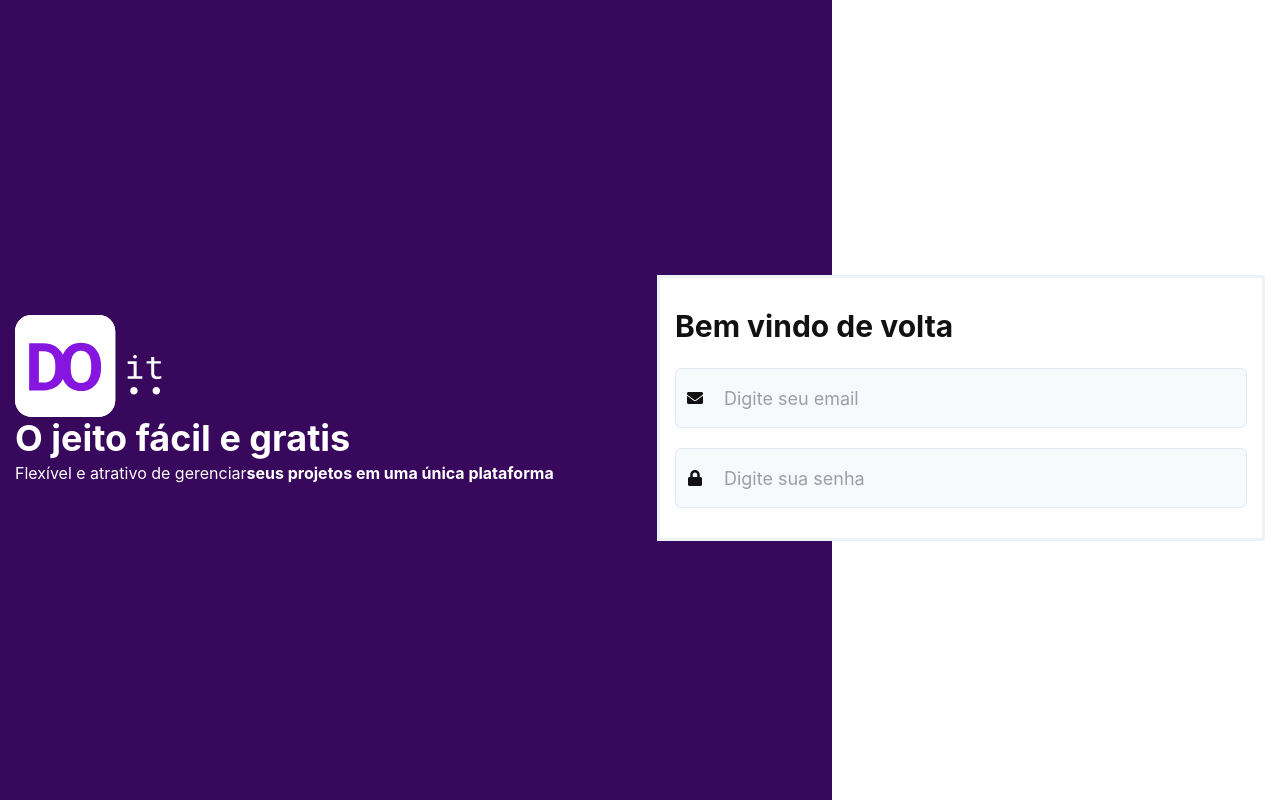
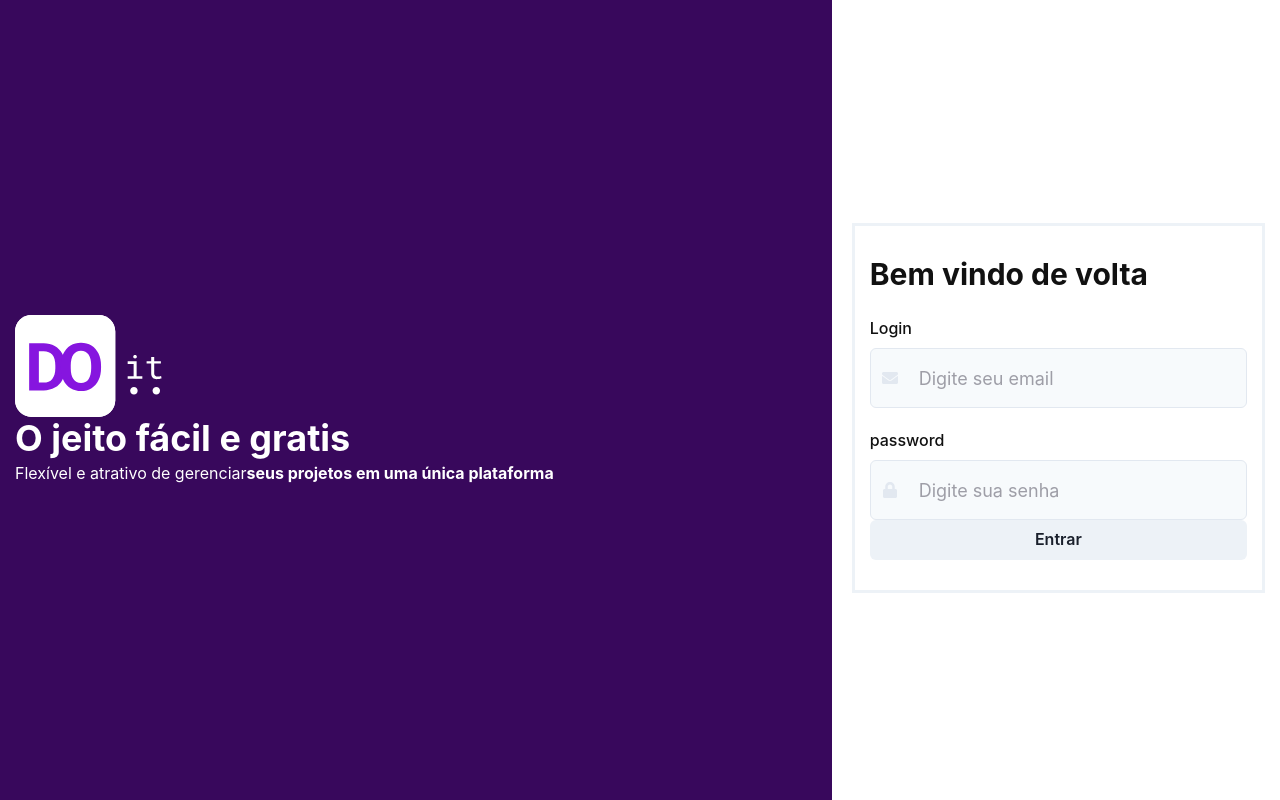
Before and after one commit to diegosales30/to-day, a React (Create React App) app: page / in a window 1280 px wide. Built offline with nearby package versions, Linux system fonts and the light colour scheme.

Commit message:
criando regra de negocio login

```diff
--- a/src/components/Form/Input.tsx
+++ b/src/components/Form/Input.tsx
@@ -8,7 +8,14 @@ import {
   InputGroup,
 } from "@chakra-ui/react";
 
-import { useState, useCallback, useEffect, useRef } from "react";
+import {
+  useState,
+  useCallback,
+  useEffect,
+  useRef,
+  ForwardRefRenderFunction,
+  forwardRef,
+} from "react";
 import { FieldError } from "react-hook-form";
 
 import { IconType } from "react-icons/lib";
@@ -20,19 +27,48 @@ interface InputProps extends ChakraInputProps {
   icon?: IconType;
 }
 
-export const Input = ({
-  name,
-  error = null,
-  icon: Icon,
-  label,
-  ...rest
-}: InputProps) => {
+type inputVariationOptions = {
+  [key: string]: string;
+};
+
+const inputVariation: inputVariationOptions = {
+  error: "red.500",
+  default: "gray.200",
+  focus: "purple.800",
+  filled: "green.500",
+};
+
+const InputBase: ForwardRefRenderFunction<HTMLInputElement, InputProps> = (
+  { name, error = null, icon: Icon, label, ...rest },
+  ref
+) => {
+  const [value, setValue] = useState("");
+  const [variation, setVariation] = useState("default");
+
+  useEffect(() => {
+    if (error) {
+      return setVariation("error");
+    }
+  }, [error]);
+
+  const handleInputFocus = useCallback(() => {
+    if (!error) {
+      setVariation("focus");
+    }
+  }, [error]);
+
+  const handleInputBlur = useCallback(() => {
+    if (value.length > 1 && !error) {
+      return setVariation("filled");
+    }
+  }, [error, value]);
+
   return (
-    <FormControl isRequired>
+    <FormControl isInvalid={!!error}>
       {!!label && <FormLabel>{label}</FormLabel>}
       <InputGroup flexDirection="column">
         {Icon && (
-          <InputLeftElement mt="2.5">
+          <InputLeftElement color={inputVariation[variation]} mt="2.5">
             <Icon />
           </InputLeftElement>
         )}
@@ -40,11 +76,17 @@ export const Input = ({
         <ChakraInput
           name={name}
           bg="gray.50"
+          color={inputVariation[variation]}
+          borderColor={inputVariation[variation]}
+          onChangeCapture={(e) => setValue(e.currentTarget.value)}
+          onFocus={handleInputFocus}
+          onBlurCapture={handleInputBlur}
           variant="outline"
           _hover={{ bgColor: "gray.100" }}
           _placeholder={{ color: "grey.300" }}
           size="lg"
           h="60px"
+          ref={ref}
           {...rest}
         />
 
@@ -53,3 +95,5 @@ export const Input = ({
     </FormControl>
   );
 };
+
+export const Input = forwardRef(InputBase);
--- a/src/pages/Login/index.tsx
+++ b/src/pages/Login/index.tsx
@@ -1,15 +1,41 @@
-import { Flex, Grid, Heading, Image, Text, VStack } from "@chakra-ui/react";
+import {
+  Button,
+  Flex,
+  Grid,
+  Heading,
+  Image,
+  Text,
+  VStack,
+} from "@chakra-ui/react";
 import { useForm } from "react-hook-form";
 import logobranco from "../../assets/logobranco.svg";
 import { Input } from "../../components/Form/Input";
 import { FaEnvelope, FaLock } from "react-icons/fa";
+import * as yup from "yup";
+import { yupResolver } from "@hookform/resolvers/yup";
+
+const signInSchema = yup.object().shape({
+  email: yup.string().required("Email obrigatorio").email("Email invalido"),
+  password: yup.string().required("Senha obrigatoria"),
+});
+
+interface SignInData {
+  email: string;
+  password: string;
+}
 
 export const Login = () => {
   const {
     formState: { errors },
     register,
     handleSubmit,
-  } = useForm();
+  } = useForm<SignInData>({
+    resolver: yupResolver(signInSchema),
+  });
+
+  const handleSignIn = (data: SignInData) => {
+    void console.log(data);
+  };
 
   return (
     <Flex
@@ -34,9 +60,10 @@ export const Login = () => {
           </Text>
         </Grid>
         <Grid
+          onSubmit={handleSubmit(handleSignIn)}
           as="form"
           mt="4"
-          w="100%"
+          w="50%"
           padding="30px 15px"
           border="3px solid"
           borderColor="gray.100"
@@ -48,14 +75,21 @@ export const Login = () => {
             <Input
               placeholder="Digite seu email"
               icon={FaEnvelope}
-              name="email"
+              label="Login"
+              type="email"
+              error={errors.email}
+              {...register("email")}
             />
             <Input
               placeholder="Digite sua senha"
               icon={FaLock}
+              label="password"
+              type="password"
+              error={errors.password}
               {...register("password")}
             />
           </VStack>
+          <Button type="submit">Entrar</Button>
         </Grid>
       </Flex>
     </Flex>
```
